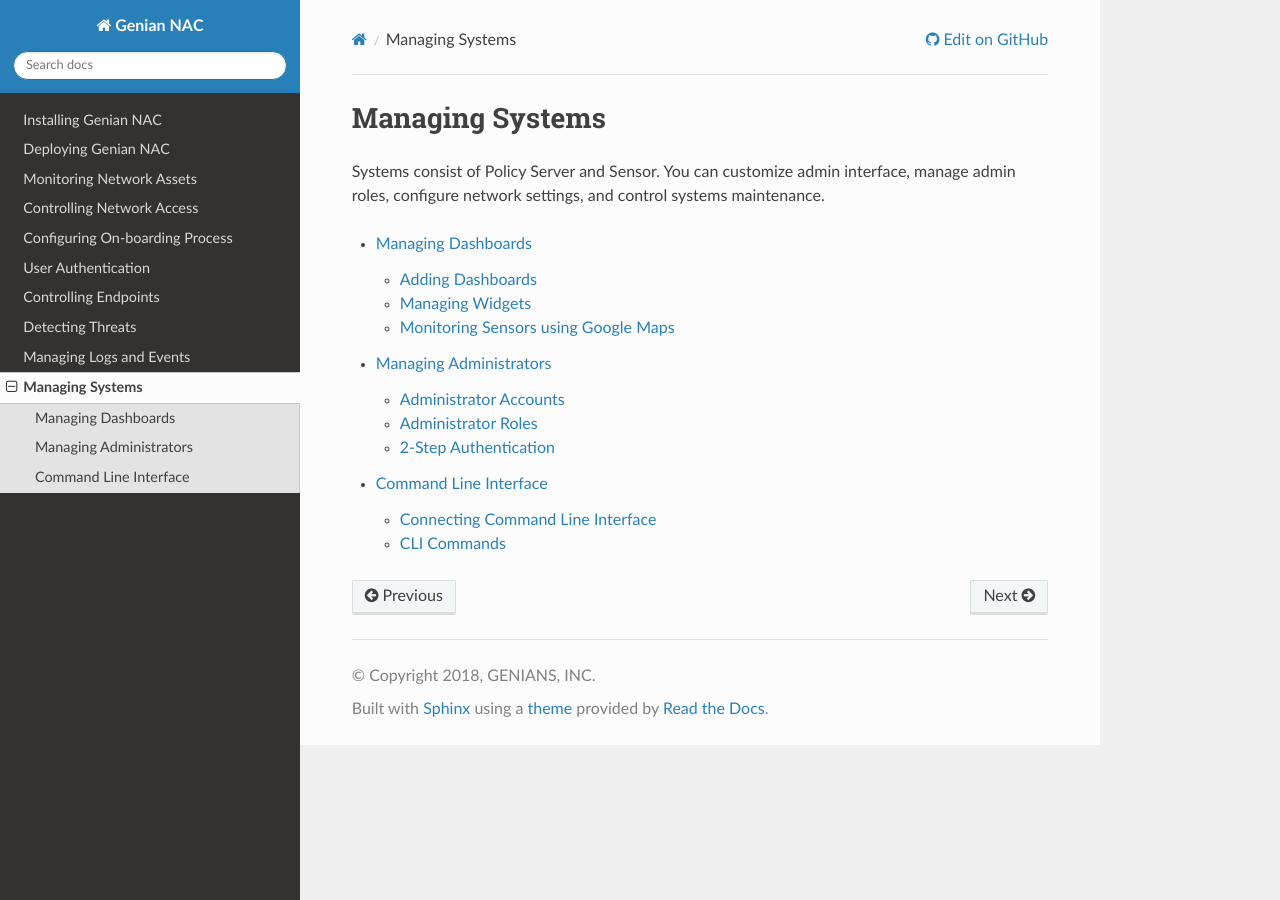
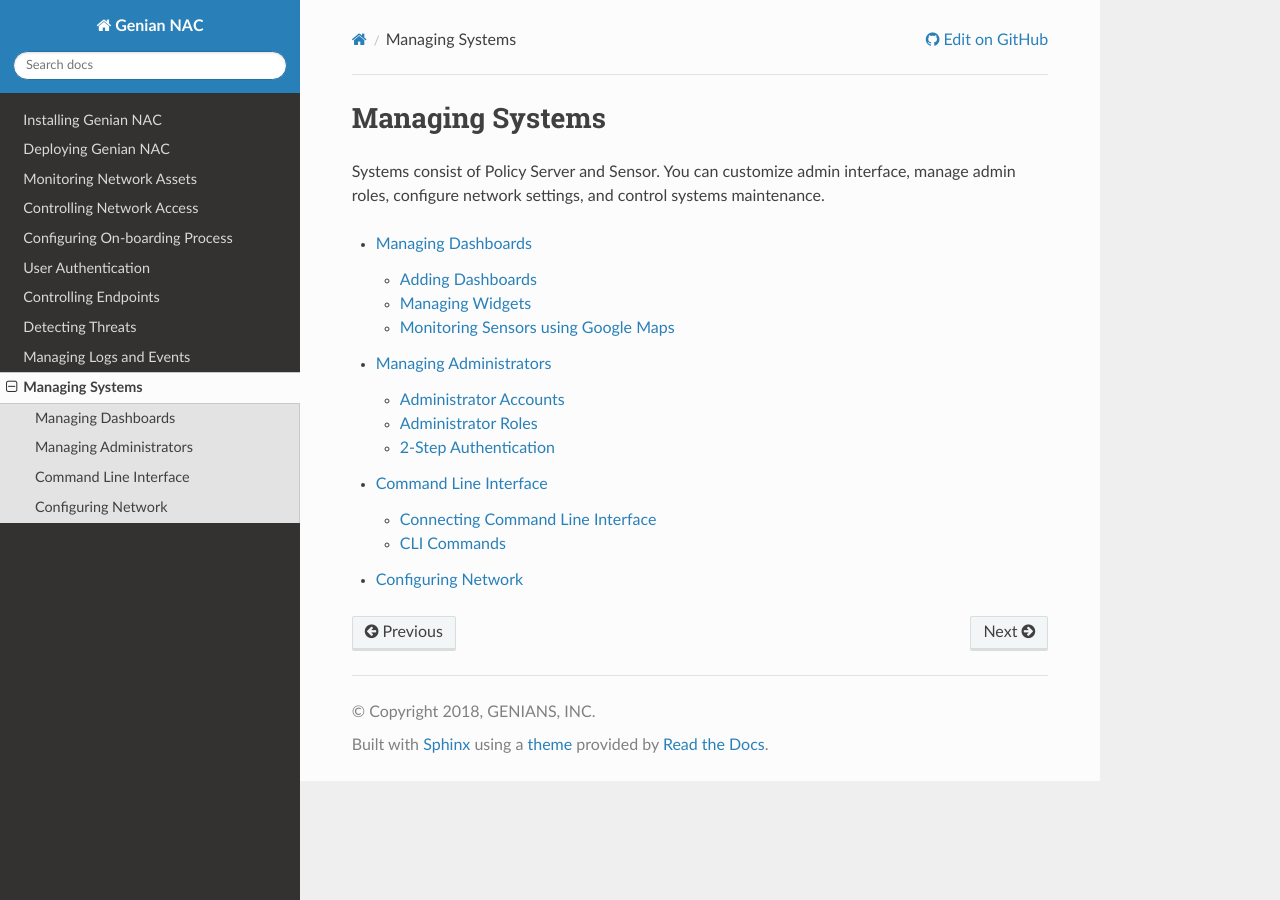
Before and after one commit to yongtaek-lim/genian-nac-admin-guide, a Sphinx documentation site: the page built from source/system.rst, in a window 1280 px wide. Built offline with Sphinx 7.4.7 and the Read the Docs theme 2.0.0, drawn with Linux system fonts in a browser that asks for light colours.

Commit message:
Update system.rst

```diff
--- a/source/system.rst
+++ b/source/system.rst
@@ -9,3 +9,4 @@
    system/managing-dashboards
    system/managing-admin
    system/cli
+   system/config-network
```
